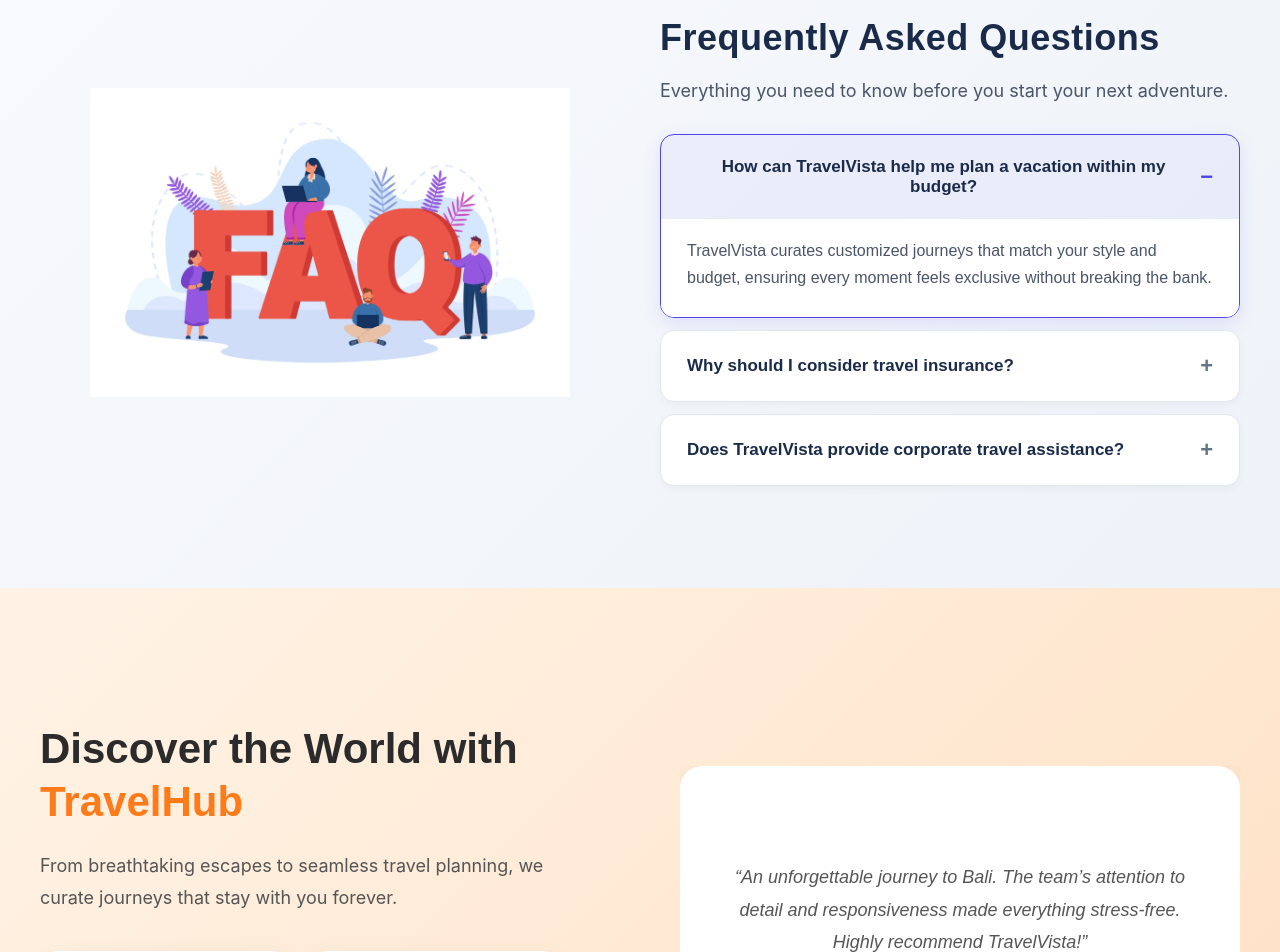
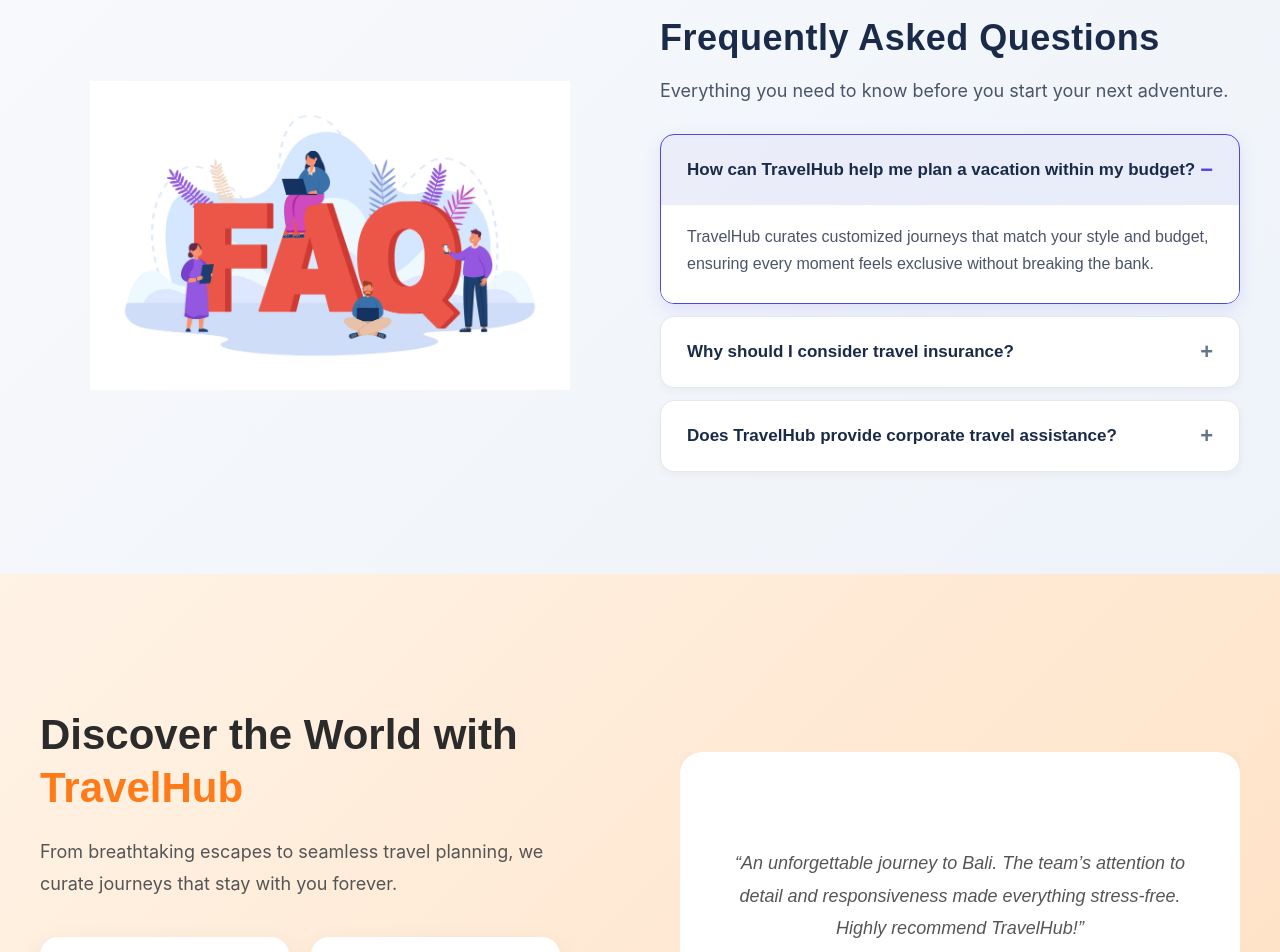
Before and after one commit to gauravTeam9654/travel-hub, a React (Vite) app: page / in a window 1280 px wide. Shown: the part 2540-3492 px from the top of the page. Built offline with nearby package versions, Linux system fonts and the light colour scheme; no server answers; the database is empty; a web font is replaced by a local one.

Commit message:
final build push

```diff
--- a/src/components/CaptivatingDestinations.jsx
+++ b/src/components/CaptivatingDestinations.jsx
@@ -7,9 +7,9 @@
 
 const faqs = [
   {
-    question: "How can TravelVista help me plan a vacation within my budget?",
+    question: "How can TravelHub help me plan a vacation within my budget?",
     answer:
-      "TravelVista curates customized journeys that match your style and budget, ensuring every moment feels exclusive without breaking the bank.",
+      "TravelHub curates customized journeys that match your style and budget, ensuring every moment feels exclusive without breaking the bank.",
   },
   {
     question: "Why should I consider travel insurance?",
@@ -17,7 +17,7 @@
       "Travel insurance safeguards your plans from unforeseen events like cancellations or medical emergencies — giving you complete peace of mind.",
   },
   {
-    question: "Does TravelVista provide corporate travel assistance?",
+    question: "Does TravelHub provide corporate travel assistance?",
     answer:
       "Yes, we provide seamless business travel services, including priority booking, team coordination, and 24/7 concierge support.",
   },
@@ -26,19 +26,19 @@
 const testimonials = [
   {
     text:
-      "Our Maldives trip was beyond perfect! TravelVista handled every detail with such elegance. It truly felt like a luxury experience without the luxury price tag.",
+      "Our Maldives trip was beyond perfect! TravelHub handled every detail with such elegance. It truly felt like a luxury experience without the luxury price tag.",
     name: "Sanya Kapoor",
     location: "Mumbai",
   },
   {
     text:
-      "An unforgettable journey to Bali. The team’s attention to detail and responsiveness made everything stress-free. Highly recommend TravelVista!",
+      "An unforgettable journey to Bali. The team’s attention to detail and responsiveness made everything stress-free. Highly recommend TravelHub!",
     name: "Rohit Agarwal",
     location: "Delhi",
   },
   {
     text:
-      "We chose TravelVista for our European honeymoon — it was magical. The itinerary was flawless, and their support was world-class.",
+      "We chose TravelHub for our European honeymoon — it was magical. The itinerary was flawless, and their support was world-class.",
     name: "Anjali & Karan",
     location: "Pune",
   },
```
